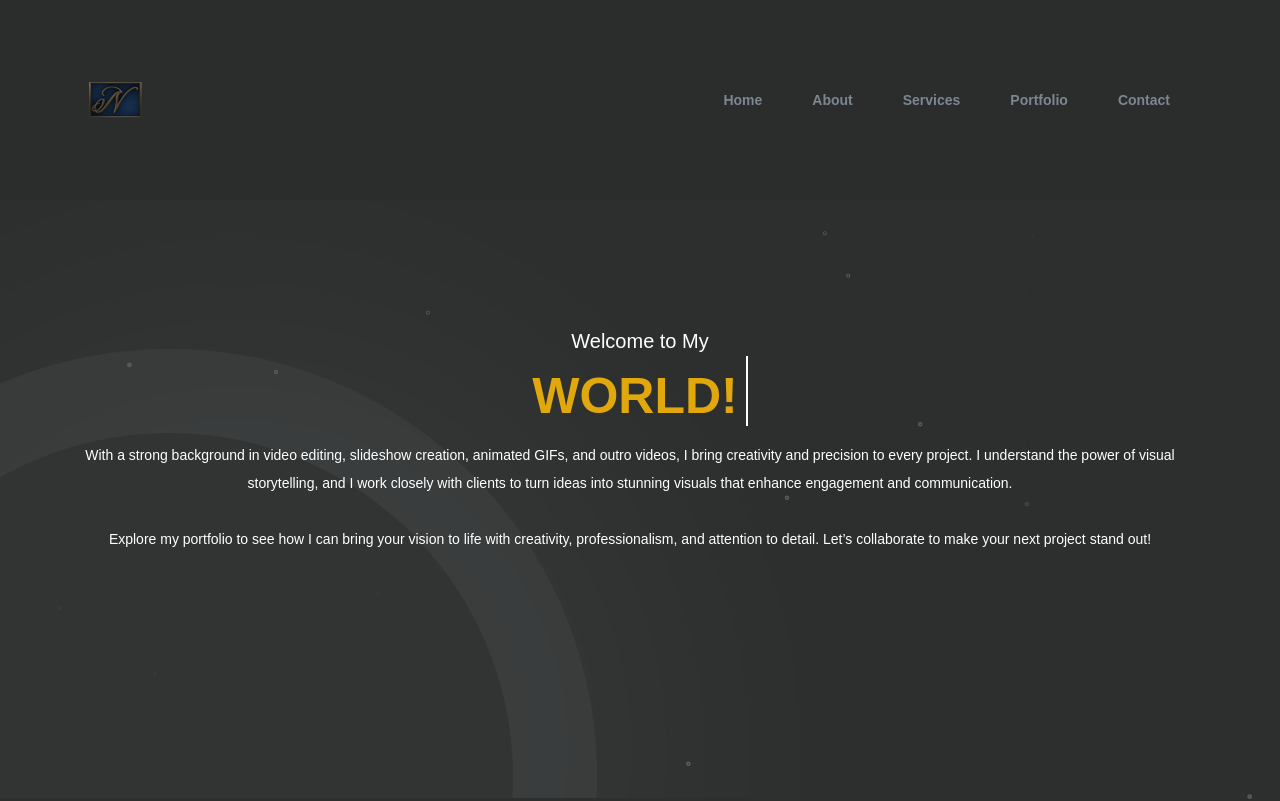
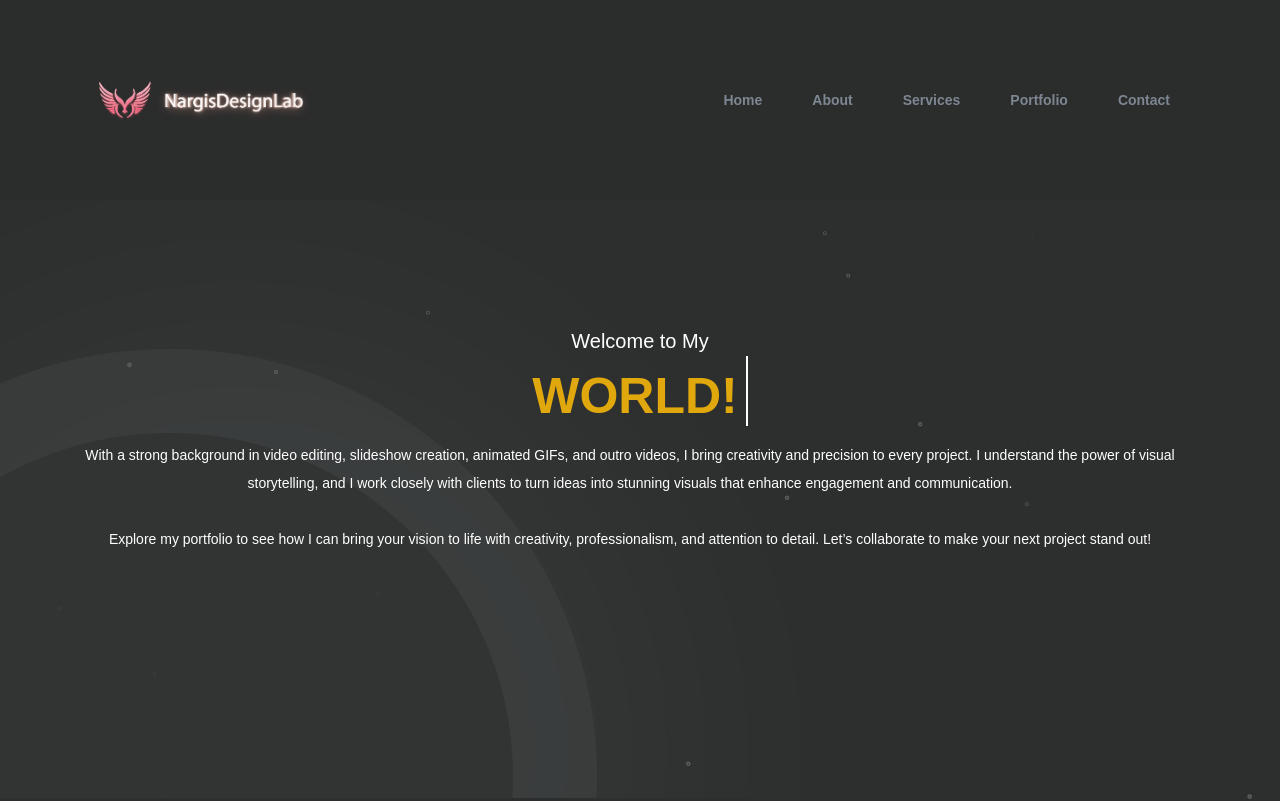
Before and after one commit to NargisDesignLab/Portfolio, a plain HTML site: page index.html in a window 1280 px wide. Shown: the top 801 px of the page. Drawn offline with nearby package versions, Linux system fonts and the light colour scheme; some packages are replaced by stand-ins of ours; a script that the page names is missing; a web font is replaced by a local one.

Commit message:
Update index.html

```diff
--- a/index.html
+++ b/index.html
@@ -45,7 +45,7 @@
         <!-- ===== Start Navbar ===== -->
         <nav class="navbar navbar-expand-lg navbar-dark bg-dark fixed-top">
             <div class="container">
-                <a class="navbar-brand" href="#"><img src="img/logo.png" alt="" height="60px"></a>
+                <a class="navbar-brand" href="#"><img src="img/DesignLab-logo.png" alt="" height="60px"></a>
                 <button
                     class="navbar-toggler"
                     type="button"
```
